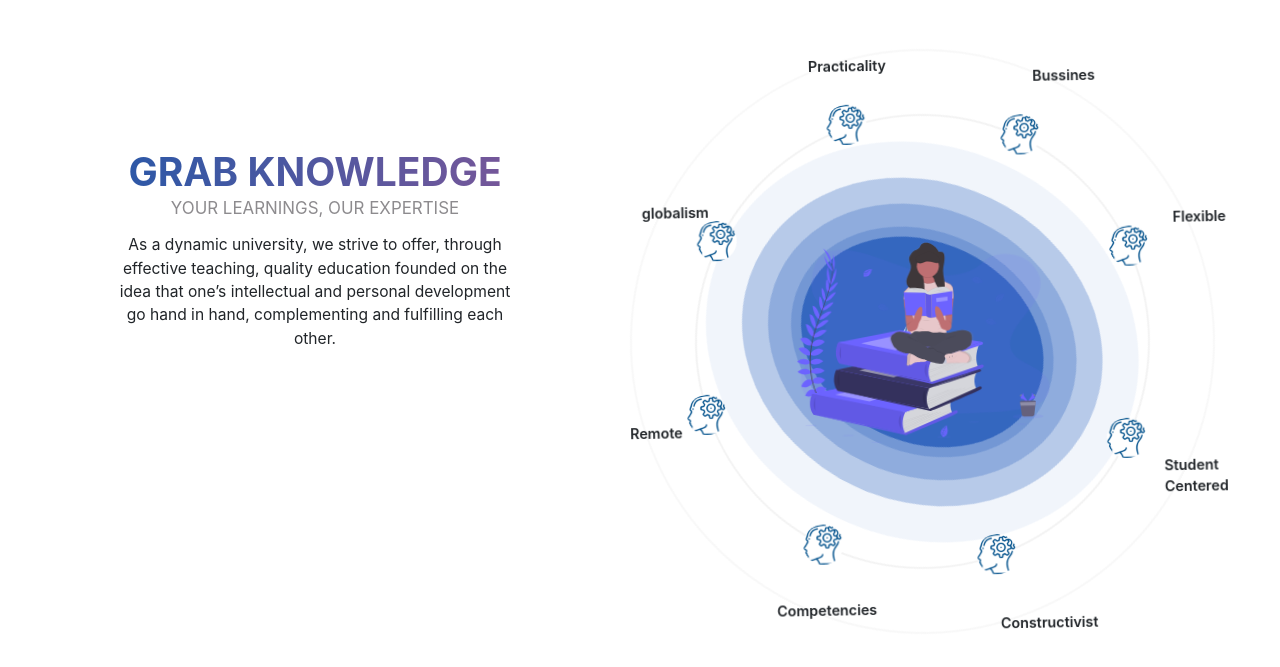
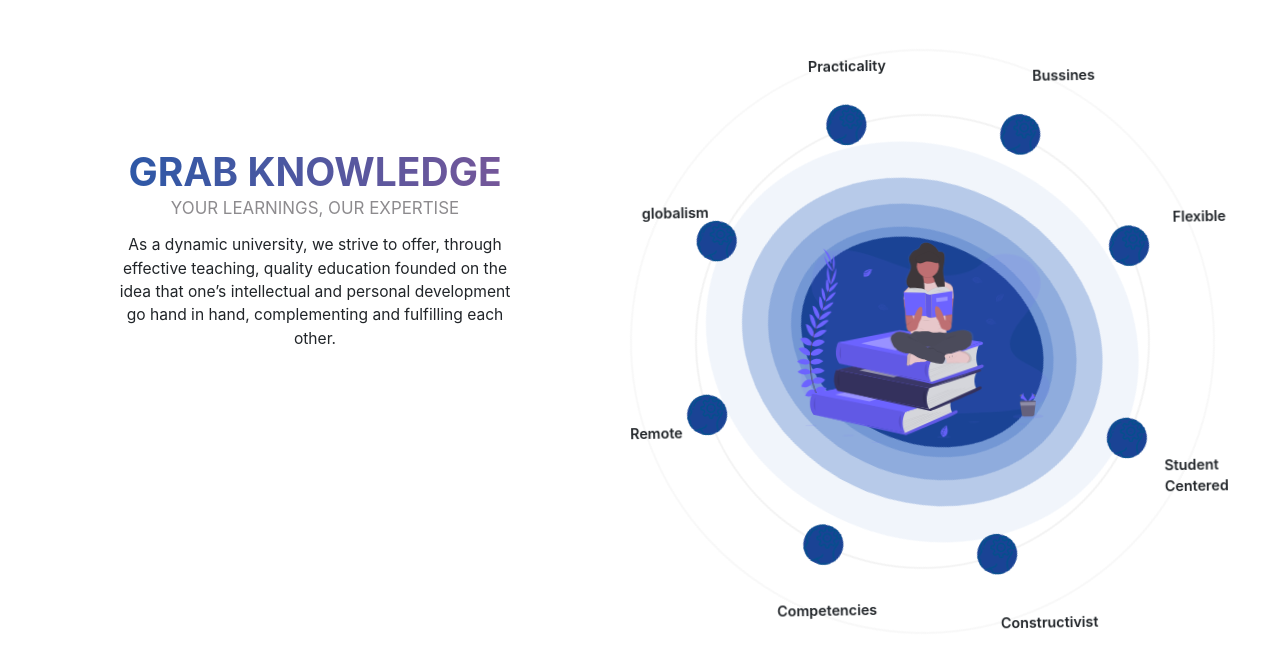
Before and after one commit to Aniketvyas/testOval, a plain HTML site: page index.html in a window 1280 px wide. Shown: the part 101-768 px from the top of the page. Drawn offline with nearby package versions, Linux system fonts and the light colour scheme.

Commit message:
Update index.html

```diff
--- a/index.html
+++ b/index.html
@@ -754,43 +754,43 @@
                         </div>
 
                         <div class="rotating-images ">
-                            <div class="img-box bg-dark-1">
+                            <div class="img-box bg-dark-1" style="background-color:#1a4395;">
                                 <img src="constructivist.png ">
                                 <!-- <img style="content:'';" src="{% static 'images/studentCentered.png' %} "> -->
                             </div>
-                            <div class="img-box bg-dark-1">
+                            <div class="img-box bg-dark-1" style="background-color:#1a4395;">
                                 <img src="constructivist.png ">
                             </div>
-                            <div class="img-box bg-dark-1">
+                            <div class="img-box bg-dark-1" style="background-color:#1a4395;">
                                 <img src="constructivist.png ">
                                 <!-- <img src="{% static 'images/competency.png' %} "> -->
                             </div>
-                            <div class="img-box bg-dark-1">
+                            <div class="img-box bg-dark-1" style="background-color:#1a4395;">
                                 <img src="constructivist.png ">
                                 <!-- <img src="{% static 'images/remoteAndOnline.png' %} "> -->
                             </div>
-                            <div class="img-box bg-dark-1">
+                            <div class="img-box bg-dark-1" style="background-color:#1a4395;">
                                 <img src="constructivist.png ">
                                 <!-- <img src="{% static 'images/globslization.png' %}">  -->
                             </div>
 
-                            <div class="img-box bg-dark-1">
+                            <div class="img-box bg-dark-1" style="background-color:#1a4395;">
                                 <img src="constructivist.png ">
                                 <!-- <img src="{% static 'images/apllicationApproach.png' %} "> -->
                             </div>
-                            <div class="img-box bg-dark-1">
+                            <div class="img-box bg-dark-1" style="background-color:#1a4395;">
                                 <img src="constructivist.png ">
                                 <!-- <img src="{% static 'images/tech/android.png' %} "> -->
                             </div>
-                            <div class="img-box bg-dark-1">
+                            <div class="img-box bg-dark-1" style="background-color:#1a4395;">
                                 <img src="constructivist.png ">
                                 <!-- <img src="{% static 'images/bussinesVinculation.png' %} "> -->
                             </div>
-                            <div class="img-box bg-dark-1">
+                            <div class="img-box bg-dark-1" style="background-color:#1a4395;">
                                 <img src="constructivist.png ">
                                 <!-- <img src="{% static 'images/bussinesVinculationpng' %} "> -->
                             </div>
-                            <div class="middle-img ">
+                            <div class="middle-img " style="background-color:#1a4395;">
                                 <img src="undraw_book_lover_mkck.svg" alt=" ">
                             </div>
                         </div>
```
